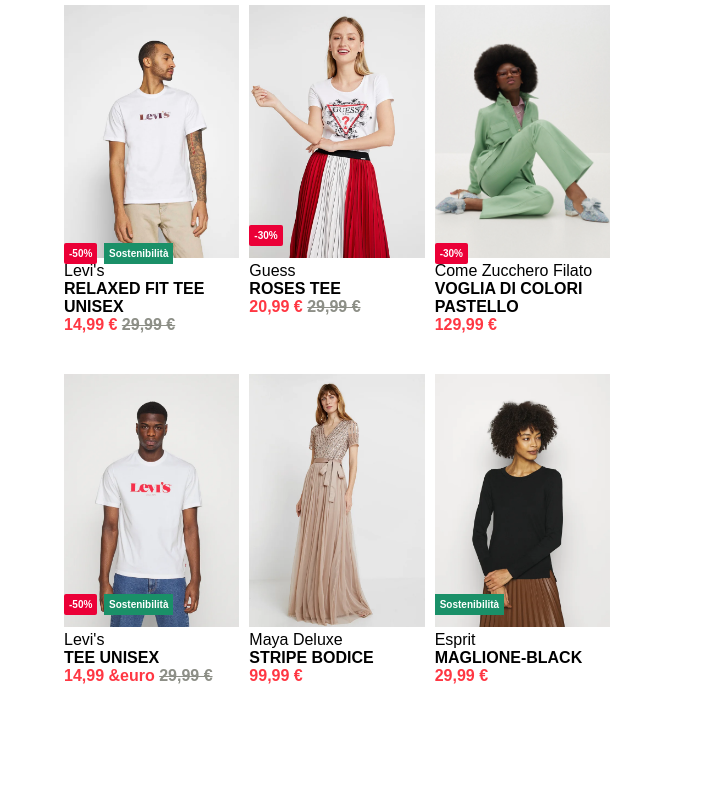
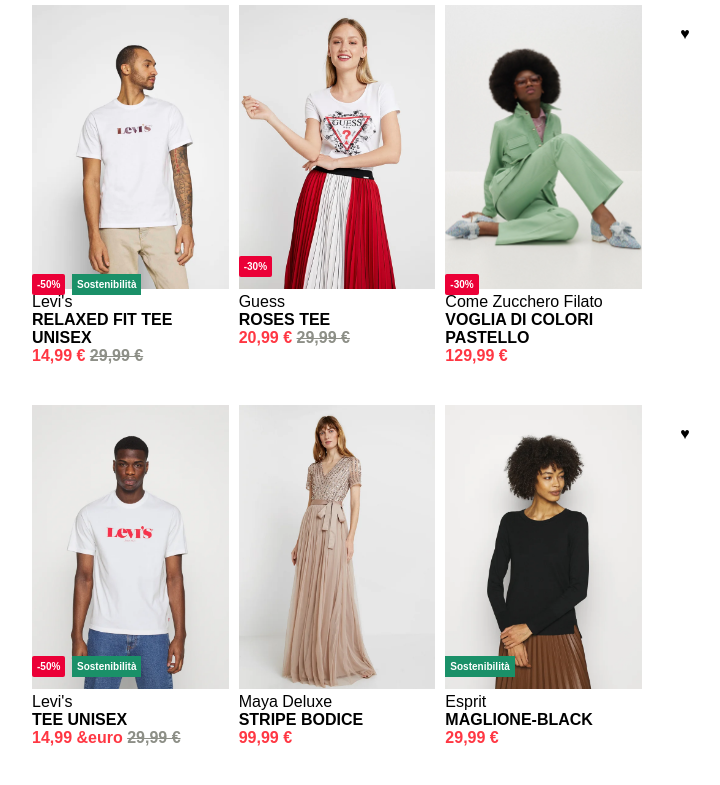
Before and after one commit to LauraElenaAnghelache/html-css-boolando, a plain HTML site: page index.html in a window 1280 px wide. Shown: the whole page, without its empty margins (303-1023 px from the left). Drawn offline with Linux system fonts and the light colour scheme.

Commit message:
esercizio completato

```diff
--- a/index.html
+++ b/index.html
@@ -8,8 +8,11 @@
     <title>Boolando</title>
 </head>
 <body>
+    <!-- main-->
     <main>
+        <!--inizio section-->
         <section>
+            <!-- inizio griglia immagini -->
             <div class="container">
                 <div class="flex-container">
                     <div class="col">
@@ -17,8 +20,9 @@
                             <img src="img/1.webp" alt="immagine1"/>
                             <span class="discount bg-red">-50%</span>
                             <span class="info bg-green">Sostenibilità</span>
+                            <span class="heart">&hearts;</span>
                             <p>Levi's</p>
-                            <p><strong>RELAXED FIT TEE UNISEX</strong></p>
+                            <h4>RELAXED FIT TEE UNISEX</h4>
                             <p class="price">14,99 &euro; <span class="strike"><del>29,99 &euro;</del></span></p>
                         </div>
                     </div>
@@ -26,8 +30,9 @@
                         <div class="product">
                             <img src="img/2.webp" alt="immagine2"/>
                             <span class="discount bg-red">-30%</span>
+                            <span class="heart">&hearts;</span>
                             <p>Guess</p>
-                            <p><strong>ROSES TEE</strong></p>
+                            <h4>ROSES TEE</h4>
                             <p class="price">20,99 &euro; <span class="strike"><del>29,99 &euro;</del></span></p>
                         </div>
                     </div>
@@ -35,8 +40,9 @@
                         <div class="product">
                             <img src="img/3.webp" alt="immagine3"/>
                             <span class="discount bg-red">-30%</span>
+                            <span class="heart">&hearts;</span>
                             <p>Come Zucchero Filato</p>
-                            <p><strong>VOGLIA DI COLORI PASTELLO</strong></p>
+                            <h4>VOGLIA DI COLORI PASTELLO</h4>
                             <p class="price">129,99 &euro;</p>
                         </div>
                     </div>
@@ -45,16 +51,18 @@
                             <img src="img/4.webp" alt="immagine4"/>
                             <span class="discount bg-red">-50%</span>
                             <span class="info bg-green">Sostenibilità</span>
+                            <span class="heart">&hearts;</span>
                             <p>Levi's</p>
-                            <p><strong>TEE UNISEX</strong></p>
+                            <h4>TEE UNISEX</h4>
                             <p class="price">14,99 &euro <span class="strike"><del>29,99 &euro;</del></span></p>
                         </div>
                     </div>
                     <div class="col">
                         <div class="product">
                             <img src="img/5.webp" alt="immagine5"/>
+                            <span class="heart">&hearts;</span>
                             <p>Maya Deluxe</p>
-                            <p><strong>STRIPE BODICE</strong></p>
+                            <h4>STRIPE BODICE</h4>
                             <p class="price">99,99 &euro;</p>
                         </div>
                     </div>
@@ -62,15 +70,19 @@
                         <div class="product">
                             <img src="img/6.webp" alt="immagine6"/>
                             <span class="info1 bg-green">Sostenibilità</span>
+                            <span class="heart">&hearts;</span>
                             <p>Esprit</p>
-                            <p><strong>MAGLIONE-BLACK</strong></p>
+                            <h4>MAGLIONE-BLACK</h4>
                             <p class="price">29,99 &euro;</p>
                         </div>
                     </div>
                 </div>
             </div>
+            <!-- fine griglia immagini-->
         </section>
+        <!-- fine section -->
     </main>
+    <!-- fine main -->
 
 </body>
 </html>
--- a/style.css
+++ b/style.css
@@ -11,7 +11,7 @@ body {
 }
 /*layout*/
 .container {
-    max-width: 45%;
+    max-width: 50%;
     padding: 0 10px;
     margin: 0 auto;
 
@@ -77,3 +77,27 @@ body {
 .strike {
     color: #8d8f87;
 }
+.heart {
+    display: none;
+    position: absolute;
+    left: 230px;
+    top: 20px;
+    width: 100%;
+    display: block;
+    background-color: white;
+    padding-right: 20px;
+    padding-left: 5px;
+
+}
+.product:hover .heart {
+    position: absolute;
+    left: 230px;
+    top: 20px;
+    width: 100%;
+    display: block;
+    background-color: white;
+    padding-right: 20px;
+    padding-left: 5px;
+    color:red
+
+}
```
